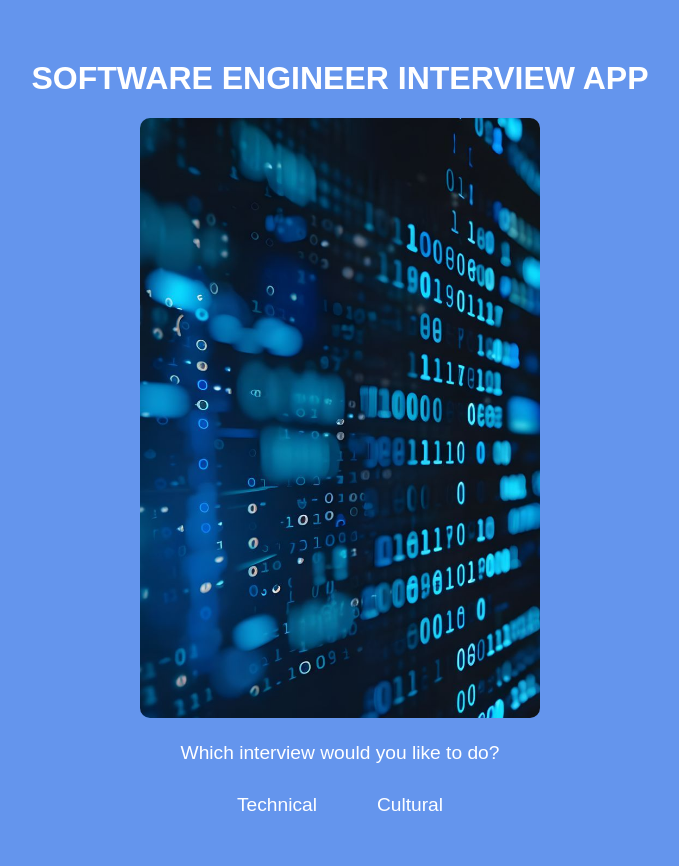
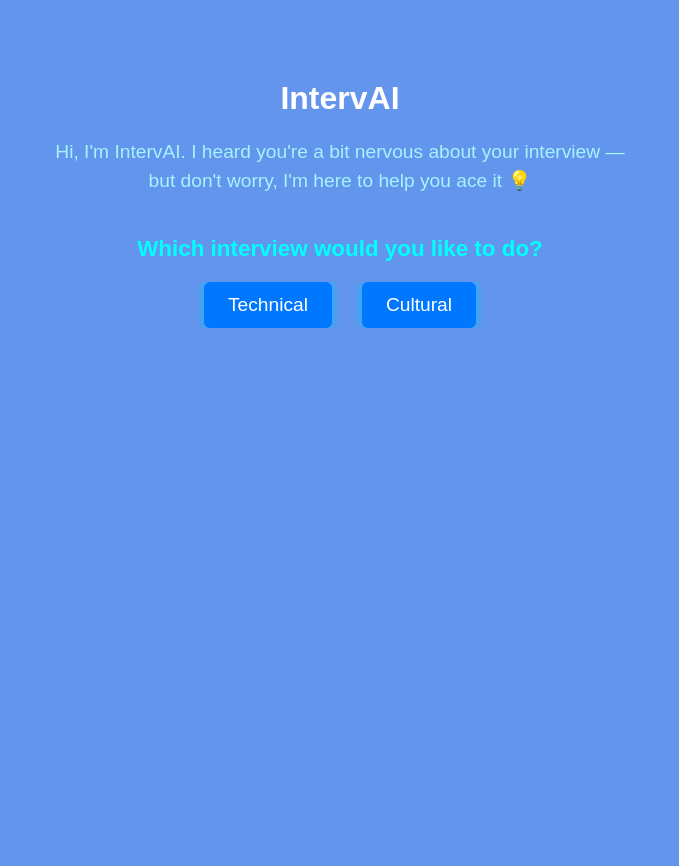
Before and after one commit to AmohelangMohlomi/IntervAI, a Flask app: page /home in a window 1280 px wide. Shown: the whole page, without its empty margins (300-979 px from the left). After the commit the page ends 328 px from the top, so only its background shows below. Run offline with Flask 3, Linux system fonts and the light colour scheme.

Commit message:
Added javascript and animation intro

```diff
--- a/static/css/styles-1.css
+++ b/static/css/styles-1.css
@@ -53,3 +53,134 @@ ul li:hover {
     color: white;
     background-color: #123869;
 }
+/* AI Intro Container */
+.ai-intro {
+    position: relative;
+    height: 100vh;
+    background-color: #000814;
+    display: flex;
+    flex-direction: column;
+    justify-content: center;
+    align-items: center;
+    overflow: hidden;
+    color: #00ffff;
+    font-family: 'Courier New', Courier, monospace;
+}
+#bg-image {
+    position: absolute;
+    top: 0;
+    left: 0;
+    width: 100%;
+    height: 100%;
+    background: url('/static/img/hands.jpg') center center/cover no-repeat;
+    filter: blur(20px) brightness(0.5);
+    opacity: 0.3;
+    transition: filter 0.3s ease, opacity 0.3s ease;
+    z-index: 0;
+}
+
+/* Text above background */
+.intro-text {
+    position: relative;
+    z-index: 2;
+    font-size: 1.5rem;
+    white-space: nowrap;
+    margin-bottom: 20px;
+}
+
+.intro-text::after {
+    content: '|';
+    animation: blink 1s step-end infinite;
+}
+
+/* Loading bar container */
+.loading-bar {
+    position: relative;
+    z-index: 2;
+    width: 60%;
+    height: 10px;
+    background-color: #082a3e;
+    border-radius: 10px;
+    overflow: hidden;
+    box-shadow: 0 0 10px #00ffff55;
+}
+
+.loading-fill {
+    width: 0%;
+    height: 100%;
+    background: linear-gradient(to right, #00ffff, #0077ff);
+    box-shadow: 0 0 15px #00ffff;
+    transition: width 0.3s ease;
+}
+
+/* Blink animation */
+@keyframes blink {
+    0%, 100% { opacity: 1; }
+    50% { opacity: 0; }
+}
+
+/* Main content */
+.container {
+    text-align: center;
+    padding: 60px 20px;
+    animation: fadeIn 1s ease-in-out;
+    color: white;
+}
+
+.hidden {
+    display: none;
+}
+
+.fade-in {
+    animation: fadeIn 1s ease-in forwards;
+}
+
+@keyframes fadeIn {
+    from { opacity: 0; transform: translateY(30px); }
+    to { opacity: 1; transform: translateY(0); }
+}
+
+/* Welcome message */
+.welcome-message {
+    font-size: 1.2em;
+    margin-bottom: 40px;
+    color: #a5f3ff;
+    max-width: 600px;
+    margin-left: auto;
+    margin-right: auto;
+    line-height: 1.5;
+}
+
+/* Question */
+.question {
+    font-size: 1.4em;
+    font-weight: bold;
+    color: #00ffff;
+    margin-bottom: 20px;
+}
+
+/* Interview Options */
+ul {
+    list-style-type: none;
+    margin: 0;
+    padding: 0;
+    display: flex;
+    justify-content: center;
+    gap: 30px;
+}
+
+ul li {
+    background-color: #0077ff;
+    padding: 12px 24px;
+    border-radius: 6px;
+    color: white;
+    font-size: 1.2em;
+    cursor: pointer;
+    transition: background 0.3s ease;
+    box-shadow: 0 0 10px #00bfff;
+}
+
+ul li:hover {
+    background-color: #005fc1;
+    box-shadow: 0 0 15px #00ffff;
+}
--- /dev/null
+++ b/static/js/ai-intro.js
@@ -0,0 +1,45 @@
+document.addEventListener("DOMContentLoaded", function () {
+    const introText = "Initializing IntervAI...";
+    const introElement = document.getElementById("intro-text");
+    const loadingFill = document.getElementById("loading-fill");
+    const mainContent = document.getElementById("main-content");
+    const aiIntro = document.getElementById("ai-intro");
+    const bgImage = document.getElementById("bg-image");
+
+    let i = 0;
+    const speed = 60;
+
+    function typeWriter() {
+        if (i < introText.length) {
+            introElement.innerHTML += introText.charAt(i);
+            const progress = i / introText.length;
+
+            // Update loading bar width
+            loadingFill.style.width = `${progress * 100}%`;
+
+            // Gradually reduce blur from 20px to 0, and increase opacity 0.3 to 1
+            const blurValue = 20 - progress * 20; // 20 to 0
+            const opacityValue = 0.3 + progress * 0.7; // 0.3 to 1
+
+            bgImage.style.filter = `blur(${blurValue}px) brightness(0.5)`;
+            bgImage.style.opacity = opacityValue;
+
+            i++;
+            setTimeout(typeWriter, speed);
+        } else {
+            loadingFill.style.width = "100%";
+
+            // Finalize blur & opacity
+            bgImage.style.filter = "blur(0px) brightness(0.8)";
+            bgImage.style.opacity = "1";
+
+            setTimeout(() => {
+                aiIntro.style.display = "none";
+                mainContent.classList.remove("hidden");
+                mainContent.classList.add("fade-in");
+            }, 1000);
+        }
+    }
+
+    typeWriter();
+});
--- a/templates/index.html
+++ b/templates/index.html
@@ -1,21 +1,34 @@
 <!DOCTYPE html>
-<html>
+<html lang="en">
 <head>
-    <title>Interview App</title>
-    <link rel="stylesheet" href="{{ url_for('static', filename='css/styles-1.css') }}">
+    <meta charset="UTF-8" />
+    <title>IntervAI</title>
+    <link rel="stylesheet" href="{{ url_for('static', filename='css/styles-1.css') }}" />
 </head>
 <body>
-    <div class="container">
 
-        <h1>SOFTWARE ENGINEER INTERVIEW APP</h1>
+    <div id="ai-intro" class="ai-intro">
+        <div id="bg-image"></div>
 
-        <img src="{{ url_for('static', filename='img/background.jpg') }}" alt="Interview" class="main-image" />
+        <h2 class="intro-text" id="intro-text"></h2>
 
-        <p>Which interview would you like to do?</p>
+        <div class="loading-bar">
+            <div class="loading-fill" id="loading-fill"></div>
+        </div>
+    </div>
+
+    <div class="container hidden" id="main-content">
+        <h1>IntervAI</h1>
+
+        <p class="welcome-message">Hi, I'm IntervAI. I heard you're a bit nervous about your interview — but don't worry, I'm here to help you ace it 💡</p>
+
+        <p class="question">Which interview would you like to do?</p>
         <ul>
             <li>Technical</li>
             <li>Cultural</li>
         </ul>
     </div>
+
+    <script src="{{ url_for('static', filename='js/ai-intro.js') }}"></script>
 </body>
 </html>
--- a/templates/login.html
+++ b/templates/login.html
@@ -1,12 +1,12 @@
 <!DOCTYPE html>
 <html>
 <head>
-    <title>Login - Interview App</title>
+    <title>Login</title>
     <link rel="stylesheet" href="{{ url_for('static', filename='css/login.css') }}">
 </head>
 <body>
     <div class="login-container">
-        <h2>Login to Interview App</h2>
+        <h2>Login to IntervAI</h2>
         <form method="POST" action="/">
 
             <label for="username">Username or Email</label>
--- a/templates/signup.html
+++ b/templates/signup.html
@@ -1,12 +1,12 @@
 <!DOCTYPE html>
 <html>
 <head>
-    <title>Signup - Interview App</title>
+    <title>Signup </title>
     <link rel="stylesheet" href="{{ url_for('static', filename='css/login.css') }}">
 </head>
 <body>
     <div class="login-container">
-        <h2>Signup for Interview App</h2>
+        <h2>Signup for IntervAI</h2>
         <form method="POST" action="/signup">
             <label for="username">Username or Email</label>
             <input type="text" id="username" name="username" placeholder="Enter your username or email" required>
```
Also changed, not shown: static/img/brain.jpg (added), static/img/half_globe.jpg (added), static/img/hands.jpg (added).
